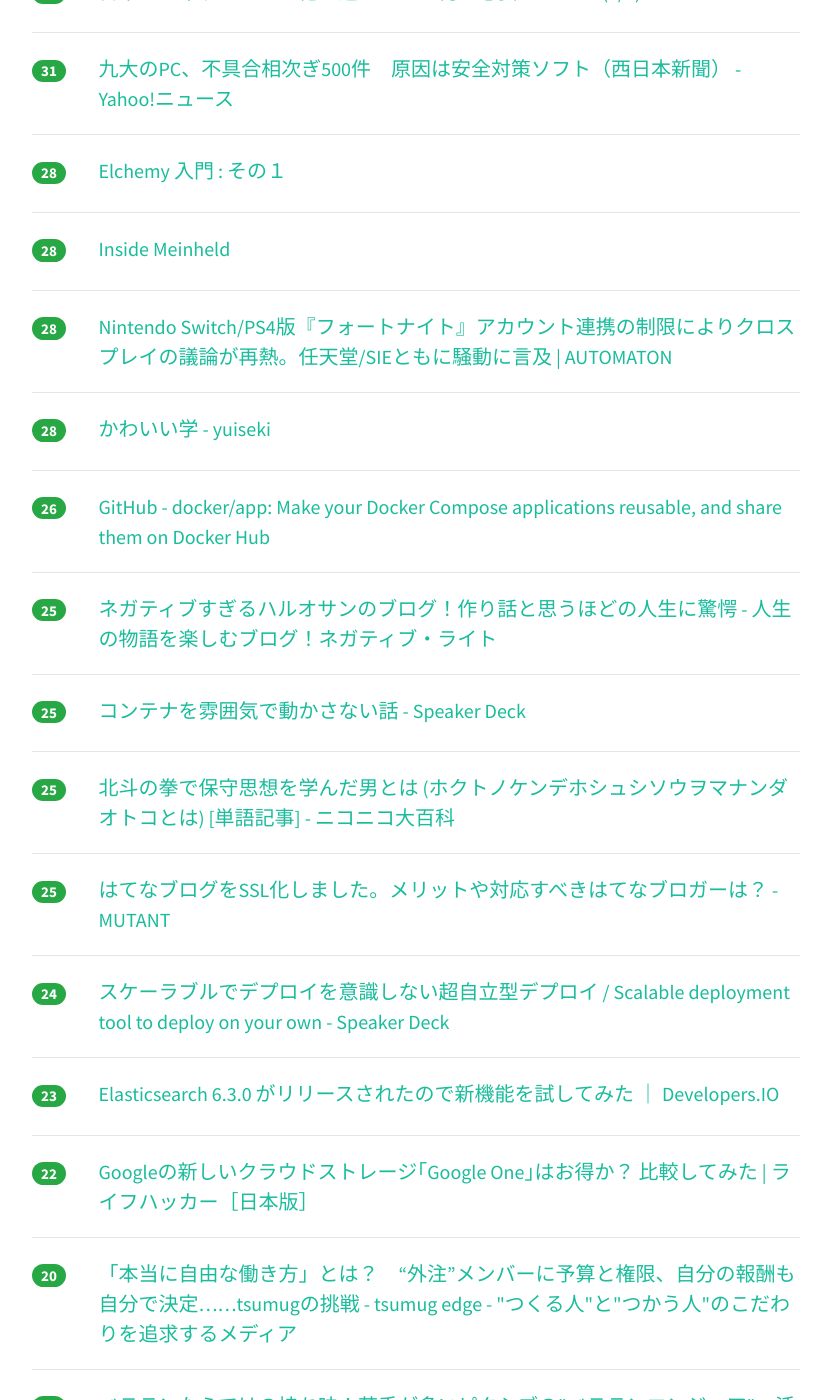
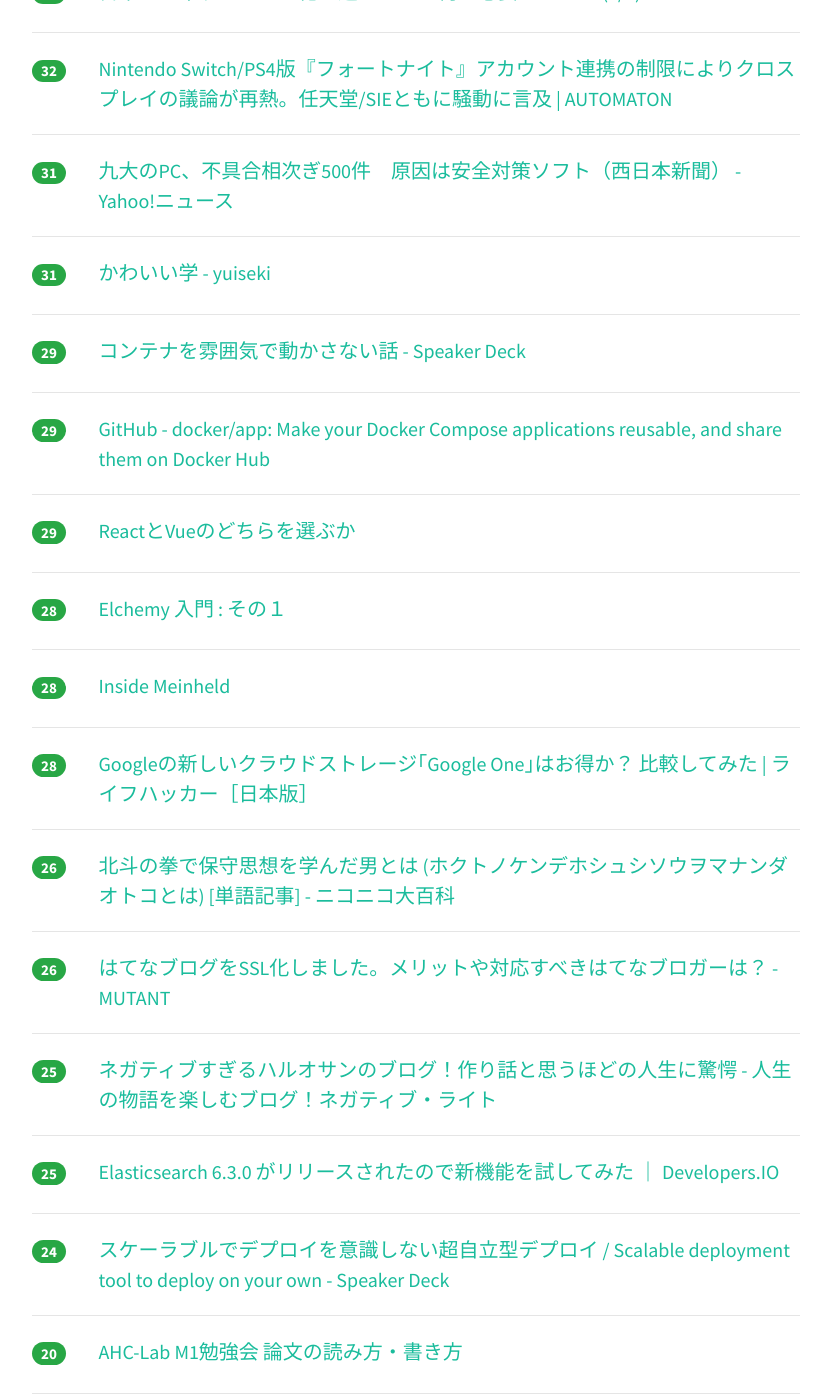
Before and after one commit to yatta47/hatena-matome-site, a Jekyll site: the page built from _posts/2018-06-16-hatena.md, in a window 1280 px wide and 1400 px high, scrolled down 1347 px. Shown: the whole window, without its empty margins (224-1049 px from the left). Built offline with Jekyll 4.4.1, drawn with Linux system fonts in a browser that asks for light colours; nearby versions of some CDN libraries; part of the change alters nothing that is shown; some of the changed text lies outside the part shown.

Commit message:
Updated 2018-06-16

```diff
--- a/_posts/2018-06-16-hatena.md
+++ b/_posts/2018-06-16-hatena.md
@@ -1,38 +1,38 @@
 ---
 layout: post
 title:  "2018-06-16 はてぶIT"
-date:   2018-06-16 18:02:50
+date:   2018-06-16 19:03:17
 tags: [it-hotentry]
 ---
-47 件のデータあり
+48 件のデータあり
 
 <hr><div class="row">
-<div class="col-1"><span class="badge badge-pill badge-success h2">367</span></div>
+<div class="col-1"><span class="badge badge-pill badge-success h2">375</span></div>
 <div class="col-11"><a href='https://togetter.com/li/1237551' target='_blank'>NHK「専門家によるとマイニングのサイトにアクセスした瞬間からパソコンに負荷がかかります」→専門家「全部カットされて真逆のことを報道されました！」 - Togetter</a></div>
 </div>
 <hr>
 <div class="row">
-<div class="col-1"><span class="badge badge-pill badge-success h2">234</span></div>
+<div class="col-1"><span class="badge badge-pill badge-success h2">245</span></div>
 <div class="col-11"><a href='https://www3.nhk.or.jp/tohoku-news/20180614/0001607.html' target='_blank'>他人のＰＣを遠隔操作し仮想通貨｜NHK 東北のニュース</a></div>
 </div>
 <hr>
 <div class="row">
-<div class="col-1"><span class="badge badge-pill badge-success h2">222</span></div>
+<div class="col-1"><span class="badge badge-pill badge-success h2">230</span></div>
 <div class="col-11"><a href='https://anond.hatelabo.jp/20180614133405' target='_blank'>はてな的には漫画の画像を大量に使用したブログも著作権的にOKという判断らしい</a></div>
 </div>
 <hr>
 <div class="row">
-<div class="col-1"><span class="badge badge-pill badge-success h2">116</span></div>
+<div class="col-1"><span class="badge badge-pill badge-success h2">121</span></div>
 <div class="col-11"><a href='https://mainichi.jp/articles/20180615/dde/001/040/057000c' target='_blank'>チェック：仮想通貨　マイニング初立件　「不正採掘」真っ向対立　警察「ＰＣ無断使用」／弁護側「合法」 - 毎日新聞</a></div>
 </div>
 <hr>
 <div class="row">
-<div class="col-1"><span class="badge badge-pill badge-success h2">96</span></div>
+<div class="col-1"><span class="badge badge-pill badge-success h2">120</span></div>
 <div class="col-11"><a href='http://totb.hatenablog.com/entry/2018/06/16/104424' target='_blank'>［グラフ］増えない賃金 - Think outside the box</a></div>
 </div>
 <hr>
 <div class="row">
-<div class="col-1"><span class="badge badge-pill badge-success h2">80</span></div>
+<div class="col-1"><span class="badge badge-pill badge-success h2">82</span></div>
 <div class="col-11"><a href='http://blog.nicovideo.jp/niconews/77307.html' target='_blank'>【報告】5月30日からの断続的な障害につきまして|ニコニコインフォ</a></div>
 </div>
 <hr>
@@ -42,8 +42,13 @@ tags: [it-hotentry]
 </div>
 <hr>
 <div class="row">
-<div class="col-1"><span class="badge badge-pill badge-success h2">38</span></div>
+<div class="col-1"><span class="badge badge-pill badge-success h2">39</span></div>
 <div class="col-11"><a href='https://levites.hatenablog.com/entry/2018/06/15/%EF%BC%92%E8%89%B2%E5%88%B7%E3%82%8A%E3%83%81%E3%83%A9%E3%82%B7%E3%80%81%E6%89%8B%E6%9B%B8%E3%81%8D%E3%83%81%E3%83%A9%E3%82%B7%E3%81%A7%E5%A3%B2%E4%B8%8A%E5%A2%97%E3%81%AE%E5%A3%B0%E7%B6%9A%E3%80%85' target='_blank'>２色刷りチラシで売上が３割増！　手書き２色刷りチラシ３０００枚で１５名のご来店！ - チラシのキモ・印刷よもやま話</a></div>
+</div>
+<hr>
+<div class="row">
+<div class="col-1"><span class="badge badge-pill badge-success h2">36</span></div>
+<div class="col-11"><a href='https://anond.hatelabo.jp/20180616095137' target='_blank'>元増田ですが。 著作権の話なのではてなじゃなくて出版社に通報しろという..</a></div>
 </div>
 <hr>
 <div class="row">
@@ -53,17 +58,37 @@ tags: [it-hotentry]
 <hr>
 <div class="row">
 <div class="col-1"><span class="badge badge-pill badge-success h2">33</span></div>
-<div class="col-11"><a href='https://anond.hatelabo.jp/20180616095137' target='_blank'>元増田ですが。 著作権の話なのではてなじゃなくて出版社に通報しろという..</a></div>
+<div class="col-11"><a href='http://www.itmedia.co.jp/mobile/articles/1806/15/news132.html' target='_blank'>日本でキャッシュレス化を進めるには何が必要なのか？ (1/2) - ITmedia Mobile</a></div>
 </div>
 <hr>
 <div class="row">
-<div class="col-1"><span class="badge badge-pill badge-success h2">31</span></div>
-<div class="col-11"><a href='http://www.itmedia.co.jp/mobile/articles/1806/15/news132.html' target='_blank'>日本でキャッシュレス化を進めるには何が必要なのか？ (1/2) - ITmedia Mobile</a></div>
+<div class="col-1"><span class="badge badge-pill badge-success h2">32</span></div>
+<div class="col-11"><a href='http://jp.automaton.am/articles/newsjp/20180616-70254/' target='_blank'>Nintendo Switch/PS4版『フォートナイト』アカウント連携の制限によりクロスプレイの議論が再熱。任天堂/SIEともに騒動に言及 | AUTOMATON</a></div>
 </div>
 <hr>
 <div class="row">
 <div class="col-1"><span class="badge badge-pill badge-success h2">31</span></div>
 <div class="col-11"><a href='https://headlines.yahoo.co.jp/hl?a=20180615-00010005-nishinpc-sci' target='_blank'>九大のPC、不具合相次ぎ500件　原因は安全対策ソフト（西日本新聞） - Yahoo!ニュース</a></div>
+</div>
+<hr>
+<div class="row">
+<div class="col-1"><span class="badge badge-pill badge-success h2">31</span></div>
+<div class="col-11"><a href='https://scrapbox.io/yuiseki/%E3%81%8B%E3%82%8F%E3%81%84%E3%81%84%E5%AD%A6' target='_blank'>かわいい学 - yuiseki</a></div>
+</div>
+<hr>
+<div class="row">
+<div class="col-1"><span class="badge badge-pill badge-success h2">29</span></div>
+<div class="col-11"><a href='https://speakerdeck.com/hanhan1978/kontenawofen-wei-qi-dedong-kasanaihua?slide=1' target='_blank'>コンテナを雰囲気で動かさない話 - Speaker Deck</a></div>
+</div>
+<hr>
+<div class="row">
+<div class="col-1"><span class="badge badge-pill badge-success h2">29</span></div>
+<div class="col-11"><a href='https://github.com/docker/app' target='_blank'>GitHub - docker/app: Make your Docker Compose applications reusable, and share them on Docker Hub</a></div>
+</div>
+<hr>
+<div class="row">
+<div class="col-1"><span class="badge badge-pill badge-success h2">29</span></div>
+<div class="col-11"><a href='https://qiita.com/yoichiwo7/items/236b6535695ea67b4fbe' target='_blank'>ReactとVueのどちらを選ぶか</a></div>
 </div>
 <hr>
 <div class="row">
@@ -78,17 +103,17 @@ tags: [it-hotentry]
 <hr>
 <div class="row">
 <div class="col-1"><span class="badge badge-pill badge-success h2">28</span></div>
-<div class="col-11"><a href='http://jp.automaton.am/articles/newsjp/20180616-70254/' target='_blank'>Nintendo Switch/PS4版『フォートナイト』アカウント連携の制限によりクロスプレイの議論が再熱。任天堂/SIEともに騒動に言及 | AUTOMATON</a></div>
-</div>
-<hr>
-<div class="row">
-<div class="col-1"><span class="badge badge-pill badge-success h2">28</span></div>
-<div class="col-11"><a href='https://scrapbox.io/yuiseki/%E3%81%8B%E3%82%8F%E3%81%84%E3%81%84%E5%AD%A6' target='_blank'>かわいい学 - yuiseki</a></div>
+<div class="col-11"><a href='https://www.lifehacker.jp/2018/06/is-google-one-cloud-storage-a-good-deal.html' target='_blank'>Googleの新しいクラウドストレージ｢Google One｣はお得か？ 比較してみた | ライフハッカー［日本版］</a></div>
 </div>
 <hr>
 <div class="row">
 <div class="col-1"><span class="badge badge-pill badge-success h2">26</span></div>
-<div class="col-11"><a href='https://github.com/docker/app' target='_blank'>GitHub - docker/app: Make your Docker Compose applications reusable, and share them on Docker Hub</a></div>
+<div class="col-11"><a href='http://dic.nicovideo.jp/a/%E5%8C%97%E6%96%97%E3%81%AE%E6%8B%B3%E3%81%A7%E4%BF%9D%E5%AE%88%E6%80%9D%E6%83%B3%E3%82%92%E5%AD%A6%E3%82%93%E3%81%A0%E7%94%B7' target='_blank'>北斗の拳で保守思想を学んだ男とは (ホクトノケンデホシュシソウヲマナンダオトコとは) [単語記事] - ニコニコ大百科</a></div>
+</div>
+<hr>
+<div class="row">
+<div class="col-1"><span class="badge badge-pill badge-success h2">26</span></div>
+<div class="col-11"><a href='https://www.mutant-tetsu.com/entry/hatena-ssl' target='_blank'>はてなブログをSSL化しました。メリットや対応すべきはてなブロガーは？ - MUTANT</a></div>
 </div>
 <hr>
 <div class="row">
@@ -98,17 +123,7 @@ tags: [it-hotentry]
 <hr>
 <div class="row">
 <div class="col-1"><span class="badge badge-pill badge-success h2">25</span></div>
-<div class="col-11"><a href='https://speakerdeck.com/hanhan1978/kontenawofen-wei-qi-dedong-kasanaihua?slide=1' target='_blank'>コンテナを雰囲気で動かさない話 - Speaker Deck</a></div>
-</div>
-<hr>
-<div class="row">
-<div class="col-1"><span class="badge badge-pill badge-success h2">25</span></div>
-<div class="col-11"><a href='http://dic.nicovideo.jp/a/%E5%8C%97%E6%96%97%E3%81%AE%E6%8B%B3%E3%81%A7%E4%BF%9D%E5%AE%88%E6%80%9D%E6%83%B3%E3%82%92%E5%AD%A6%E3%82%93%E3%81%A0%E7%94%B7' target='_blank'>北斗の拳で保守思想を学んだ男とは (ホクトノケンデホシュシソウヲマナンダオトコとは) [単語記事] - ニコニコ大百科</a></div>
-</div>
-<hr>
-<div class="row">
-<div class="col-1"><span class="badge badge-pill badge-success h2">25</span></div>
-<div class="col-11"><a href='https://www.mutant-tetsu.com/entry/hatena-ssl' target='_blank'>はてなブログをSSL化しました。メリットや対応すべきはてなブロガーは？ - MUTANT</a></div>
+<div class="col-11"><a href='https://dev.classmethod.jp/server-side/elasticsearch/released-elasticsearch-6-3-0/' target='_blank'>Elasticsearch 6.3.0 がリリースされたので新機能を試してみた ｜ Developers.IO</a></div>
 </div>
 <hr>
 <div class="row">
@@ -117,17 +132,22 @@ tags: [it-hotentry]
 </div>
 <hr>
 <div class="row">
-<div class="col-1"><span class="badge badge-pill badge-success h2">23</span></div>
-<div class="col-11"><a href='https://dev.classmethod.jp/server-side/elasticsearch/released-elasticsearch-6-3-0/' target='_blank'>Elasticsearch 6.3.0 がリリースされたので新機能を試してみた ｜ Developers.IO</a></div>
-</div>
-<hr>
-<div class="row">
-<div class="col-1"><span class="badge badge-pill badge-success h2">22</span></div>
-<div class="col-11"><a href='https://www.lifehacker.jp/2018/06/is-google-one-cloud-storage-a-good-deal.html' target='_blank'>Googleの新しいクラウドストレージ｢Google One｣はお得か？ 比較してみた | ライフハッカー［日本版］</a></div>
+<div class="col-1"><span class="badge badge-pill badge-success h2">20</span></div>
+<div class="col-11"><a href='https://www.slideshare.net/ShinagawaSeitaro/ahclab-m1' target='_blank'>AHC-Lab M1勉強会 論文の読み方・書き方</a></div>
 </div>
 <hr>
 <div class="row">
 <div class="col-1"><span class="badge badge-pill badge-success h2">20</span></div>
+<div class="col-11"><a href='https://blog.tinect.jp/?p=52114' target='_blank'>GoogleもFacebookも、Twitterもない国、中国でのインターネットの使われかた。 | Books&amp;Apps</a></div>
+</div>
+<hr>
+<div class="row">
+<div class="col-1"><span class="badge badge-pill badge-success h2">19</span></div>
+<div class="col-11"><a href='http://yaneuraou.yaneu.com/2018/06/15/pc%E5%B0%86%E6%A3%8B%E3%82%BD%E3%83%95%E3%83%88%E3%80%8C%E5%B0%86%E6%A3%8B%E7%A5%9E-%E3%82%84%E3%81%AD%E3%81%86%E3%82%89%E7%8E%8B%E3%80%8D%E3%81%AB%E9%96%A2%E3%81%97%E3%81%A6%E3%81%8A%E7%AD%94/' target='_blank'>PC将棋ソフト「将棋神 やねうら王」に関してお答えします | やねうら王 公式サイト</a></div>
+</div>
+<hr>
+<div class="row">
+<div class="col-1"><span class="badge badge-pill badge-success h2">19</span></div>
 <div class="col-11"><a href='http://edge.tsumug.com/entry/tsumug-wayofworking' target='_blank'>「本当に自由な働き方」とは？　“外注”メンバーに予算と権限、自分の報酬も自分で決定……tsumugの挑戦 - tsumug edge - "つくる人"と"つかう人"のこだわりを追求するメディア</a></div>
 </div>
 <hr>
@@ -138,21 +158,11 @@ tags: [it-hotentry]
 <hr>
 <div class="row">
 <div class="col-1"><span class="badge badge-pill badge-success h2">18</span></div>
-<div class="col-11"><a href='https://www.slideshare.net/ShinagawaSeitaro/ahclab-m1' target='_blank'>AHC-Lab M1勉強会 論文の読み方・書き方</a></div>
-</div>
-<hr>
-<div class="row">
-<div class="col-1"><span class="badge badge-pill badge-success h2">17</span></div>
 <div class="col-11"><a href='http://blog.btrax.com/jp/2018/06/16/japan-regulations/' target='_blank'>日本の新規サービス規制に思う事 | freshtrax | デザイン会社 btrax ブログ</a></div>
 </div>
 <hr>
 <div class="row">
-<div class="col-1"><span class="badge badge-pill badge-success h2">17</span></div>
-<div class="col-11"><a href='https://blog.tinect.jp/?p=52114' target='_blank'>GoogleもFacebookも、Twitterもない国、中国でのインターネットの使われかた。 | Books&amp;Apps</a></div>
-</div>
-<hr>
-<div class="row">
-<div class="col-1"><span class="badge badge-pill badge-success h2">17</span></div>
+<div class="col-1"><span class="badge badge-pill badge-success h2">18</span></div>
 <div class="col-11"><a href='https://blog.cheena.net/1534' target='_blank'>仮想通貨を採掘させるCoinhiveで逮捕・書類送検された人たちについてまとめた – 無能ブログ</a></div>
 </div>
 <hr>
@@ -188,12 +198,12 @@ tags: [it-hotentry]
 <hr>
 <div class="row">
 <div class="col-1"><span class="badge badge-pill badge-success h2">15</span></div>
-<div class="col-11"><a href='https://qiita.com/yoichiwo7/items/236b6535695ea67b4fbe' target='_blank'>ReactとVueのどちらを選ぶか</a></div>
+<div class="col-11"><a href='https://qiita.com/niisan-tokyo/items/bcb89c9de82ba465d200' target='_blank'>コンテナ開発の始め方</a></div>
 </div>
 <hr>
 <div class="row">
 <div class="col-1"><span class="badge badge-pill badge-success h2">14</span></div>
-<div class="col-11"><a href='http://yaneuraou.yaneu.com/2018/06/15/pc%E5%B0%86%E6%A3%8B%E3%82%BD%E3%83%95%E3%83%88%E3%80%8C%E5%B0%86%E6%A3%8B%E7%A5%9E-%E3%82%84%E3%81%AD%E3%81%86%E3%82%89%E7%8E%8B%E3%80%8D%E3%81%AB%E9%96%A2%E3%81%97%E3%81%A6%E3%81%8A%E7%AD%94/' target='_blank'>PC将棋ソフト「将棋神 やねうら王」に関してお答えします | やねうら王 公式サイト</a></div>
+<div class="col-11"><a href='https://jp.reuters.com/article/idJPKBN1JB13T' target='_blank'>米マクドナルド、英国とアイルランドで紙ストロー導入へ＝ＢＢＣ | ロイター</a></div>
 </div>
 <hr>
 <div class="row">
@@ -212,12 +222,7 @@ tags: [it-hotentry]
 </div>
 <hr>
 <div class="row">
-<div class="col-1"><span class="badge badge-pill badge-success h2">13</span></div>
-<div class="col-11"><a href='https://jp.reuters.com/article/idJPKBN1JB13T' target='_blank'>米マクドナルド、英国とアイルランドで紙ストロー導入へ＝ＢＢＣ | ロイター</a></div>
-</div>
-<hr>
-<div class="row">
-<div class="col-1"><span class="badge badge-pill badge-success h2">11</span></div>
+<div class="col-1"><span class="badge badge-pill badge-success h2">12</span></div>
 <div class="col-11"><a href='https://www.gizmodo.jp/2018/06/sony-wf-sp700n-review.html' target='_blank'>ソニー WF-SP700Nレビュー：完璧なワイヤレスイヤホンに最も近いソニー。あと電池さえ良ければ… | ギズモード・ジャパン</a></div>
 </div>
 <hr>
@@ -227,17 +232,17 @@ tags: [it-hotentry]
 </div>
 <hr>
 <div class="row">
+<div class="col-1"><span class="badge badge-pill badge-success h2">10</span></div>
+<div class="col-11"><a href='http://www.mattwarren.org/2018/06/15/Tools-for-Exploring-.NET-Internals/' target='_blank'>Tools for Exploring .NET Internals · Performance is a Feature!</a></div>
+</div>
+<hr>
+<div class="row">
 <div class="col-1"><span class="badge badge-pill badge-success h2">9</span></div>
 <div class="col-11"><a href='http://twitter.com/fujitatakanori/status/1007622900529020928' target='_blank'>藤田孝典さんのツイート: "元財務官僚で法政大学教授の小黒一正さんたちと懇親会。ポストアベノミクス含めて、日本の財政と社会保障の展望を語り合えて意義深い。どのような時代になる</a></div>
 </div>
 <hr>
 <div class="row">
 <div class="col-1"><span class="badge badge-pill badge-success h2">9</span></div>
-<div class="col-11"><a href='https://qiita.com/niisan-tokyo/items/bcb89c9de82ba465d200' target='_blank'>コンテナ開発の始め方</a></div>
-</div>
-<hr>
-<div class="row">
-<div class="col-1"><span class="badge badge-pill badge-success h2">8</span></div>
 <div class="col-11"><a href='http://twitter.com/tail_y/status/865894251070054400' target='_blank'>尾野（しっぽ）さんのツイート: "安倍総理がどうのこうのって言うよりは批判側がちゃんとした理屈を持ててないことのほうが気になるよね。 https://t.co/Q96zInlGab"</a></div>
 </div>
 <hr>
```
